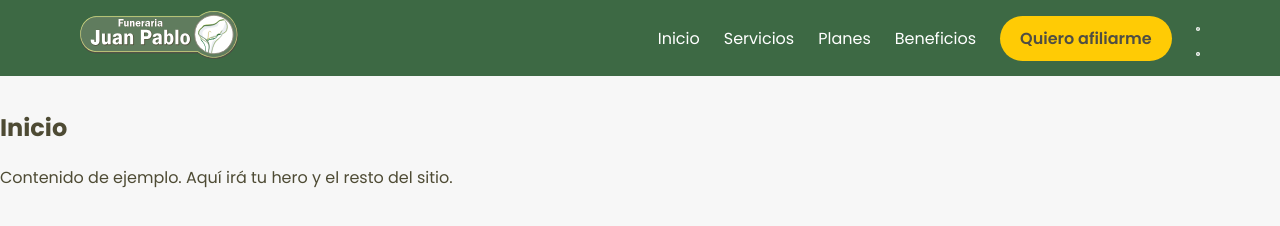
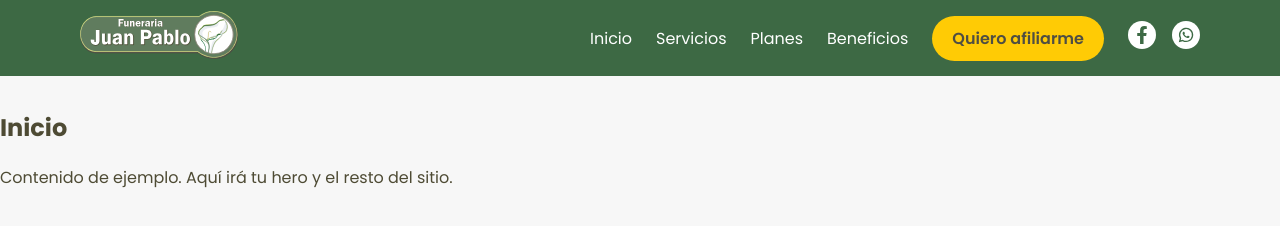
Before and after one commit to funerariajuanpablo/funerariajuanpablo.github.io, a plain HTML site: page index.html in a window 1280 px wide. Drawn offline with Linux system fonts and the light colour scheme.

Commit message:
Update styles.css
Added desktop social icons styles

```diff
--- a/css/styles.css
+++ b/css/styles.css
@@ -208,3 +208,21 @@ body {
   }
 }
 }
+
+/* Desktop social icons */
+.nav-social-desktop {
+  display: none;
+  align-items: center;
+  gap: 16px;
+}
+
+.nav-social-desktop img {
+  width: 28px;
+  height: 28px;
+}
+
+@media (min-width: 768px) {
+  .nav-social-desktop {
+    display: flex;
+  }
+}
```
